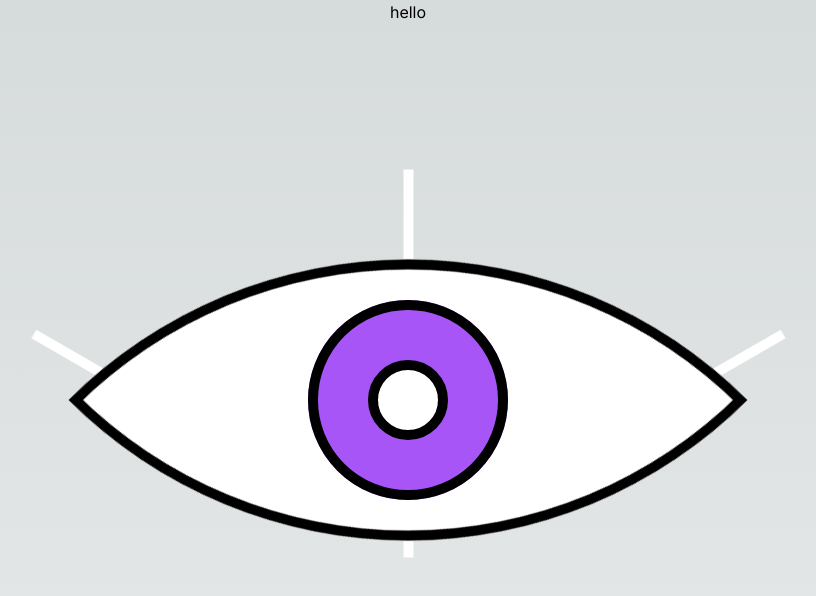
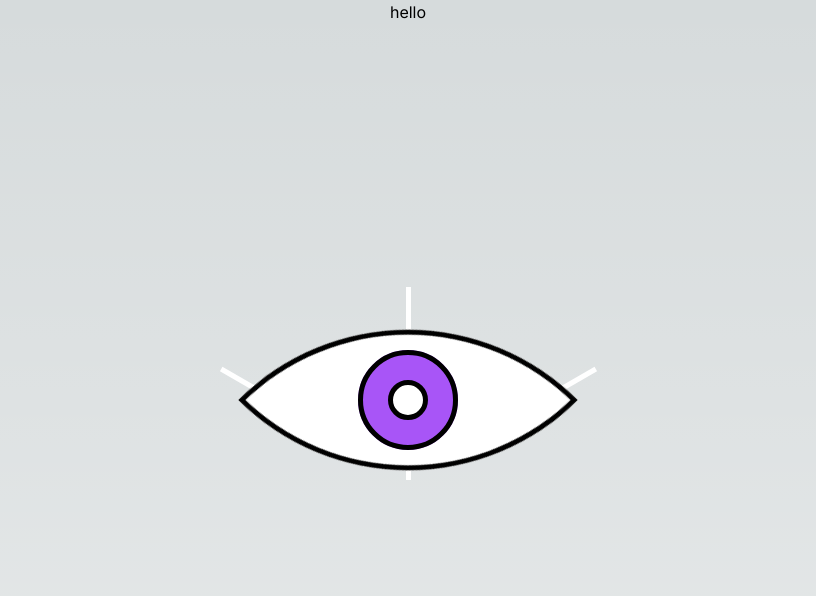
Before and after one commit to AmirHosseinRP/amirhosseinrp.github.io, a Next.js app: page / in a window 1280 px wide. Shown: the top 596 px of the page, without its empty margins (232-1048 px from the left). Built offline with nearby package versions, Linux system fonts and the light colour scheme.

Commit message:
feat: gsap added to the project and motion divs handled with it

```diff
--- a/package.json
+++ b/package.json
@@ -11,6 +11,7 @@
     "lint:format": "next lint --fix"
   },
   "dependencies": {
+    "gsap": "^3.12.2",
     "next": "13.5.4",
     "react": "^18",
     "react-dom": "^18",
--- a/src/ui/atoms/CursorMotionDiv/CursorMotionDiv.tsx
+++ b/src/ui/atoms/CursorMotionDiv/CursorMotionDiv.tsx
@@ -1,7 +1,8 @@
 import useCursorPosition from "@/shared/hooks/useCursorPosition";
 import useScrollAmount from "@/shared/hooks/useScrollAmount";
 import useWindowSize from "@/shared/hooks/useWindowSize";
-import { memo, useEffect, useLayoutEffect, useRef, useState, type HTMLAttributes } from "react";
+import gsap from "gsap";
+import { memo, useEffect, useState, type HTMLAttributes } from "react";
 
 type Props = HTMLAttributes<HTMLOrSVGElement> & {
   behavior: "fixed";
@@ -11,24 +12,10 @@ type Props = HTMLAttributes<HTMLOrSVGElement> & {
 function CursorMotionDiv(props: Props) {
   const { children, behavior, className, delay } = props;
   const [isStart, setIsStart] = useState(true);
-  const ref = useRef<HTMLDivElement>(null);
-
-  const [elementWidth, setElementWidth] = useState(0);
-  const [elementHeight, setElementHeight] = useState(0);
-
-  useLayoutEffect(() => {
-    if (ref.current) {
-      setElementWidth(ref.current.offsetWidth);
-      setElementHeight(ref.current.offsetHeight);
-    }
-  }, []);
 
   const cursorPosition = useCursorPosition();
   const windowSize = useWindowSize();
   const scrollAmount = useScrollAmount();
-
-  const cursorPercentageX = 100 / (windowSize.width / cursorPosition.x);
-  const cursorPercentageY = 100 / (windowSize.height / cursorPosition.y);
 
   useEffect(() => {
     if (cursorPosition.x !== 0 || cursorPosition.y !== 0) {
@@ -36,37 +23,26 @@ function CursorMotionDiv(props: Props) {
     }
   }, [cursorPosition]);
 
+  useEffect(() => {
+    if (!isStart) {
+      gsap.to(".cursor-motion-div", { x: cursorPosition.x, y: cursorPosition.y - scrollAmount, scale: 1 });
+    }
+  }, [cursorPosition]);
+
   const styles = {
     start: {
-      position: "fixed" as const,
-      backgroundColor: "red",
-      transform: `translate(${windowSize.width / 2}px, ${windowSize.height / 2}px) scale(10)`,
+      transform: `translate(${windowSize.width / 2}px, ${windowSize.height / 2}px) scale(5)`,
     },
     fixed: {
-      position: "fixed" as const,
-      transform: `translate(${cursorPosition.x}px, ${cursorPosition.y - scrollAmount}px)`,
       transitionTimingFunction: "ease-out",
       transitionDuration: `${delay}ms`,
     },
-    // attract: {
-    //   position: "absolute" as const,
-    //   top: `${cursorPercentageY}%`,
-    //   left: `${cursorPercentageX}%`,
-    //   transitionTimingFunction: "ease-out",
-    //   transitionDuration: "200ms",
-    // },
-    // scape: {
-    //   position: "fixed" as const,
-    //   transitionTimingFunction: "ease-out",
-    //   transitionDuration: "200ms",
-    // },
   };
 
   return (
     <div
-      ref={ref}
       style={!isStart ? styles[behavior] : styles.start}
-      className={`select-none flex justify-center items-center ${className}`}
+      className={`cursor-motion-div fixed select-none flex justify-center items-center ${className}`}
     >
       {children}
     </div>
--- a/src/ui/atoms/ScrollMotionDiv/ScrollMotionDiv.tsx
+++ b/src/ui/atoms/ScrollMotionDiv/ScrollMotionDiv.tsx
@@ -1,18 +1,15 @@
 import useScrollAmount from "@/shared/hooks/useScrollAmount";
-import { HTMLAttributes, memo } from "react";
+import gsap from "gsap";
+import { ReactNode, memo, useEffect } from "react";
 
-type Props = HTMLAttributes<HTMLOrSVGElement>;
+type Props = { children: ReactNode };
 function ScrollMotionDiv(props: Props) {
   const { children } = props;
   const scrollAmount = useScrollAmount();
-  return (
-    <div
-      style={{ position: "relative", transform: `translate(0,${scrollAmount + 400}px)` }}
-      className="duration-1000 ease-out"
-    >
-      {children}
-    </div>
-  );
+  useEffect(() => {
+    gsap.to(".scroll-motion-div", { y: scrollAmount });
+  }, [scrollAmount]);
+  return <div className="scroll-motion-div duration-500 ease-out relative top-[50vh]">{children}</div>;
 }
 
 export default memo(ScrollMotionDiv);
--- a/src/ui/molecules/CursorEye/CursorEye.tsx
+++ b/src/ui/molecules/CursorEye/CursorEye.tsx
@@ -1,37 +1,40 @@
 import CursorMotionDiv from "@/ui/atoms/CursorMotionDiv/CursorMotionDiv";
 import { memo } from "react";
+
+const duration = 50;
+const delay = 70;
 
 function CursorEye() {
   return (
     <>
-      <CursorMotionDiv behavior="fixed" className="z-50" delay={100}>
+      <CursorMotionDiv behavior="fixed" delay={duration} className="z-50">
         <div className="w-2 h-2 rounded-full absolute bg-white border-black border border-solid" />
       </CursorMotionDiv>
-      <CursorMotionDiv behavior="fixed" delay={250} className="z-40">
+      <CursorMotionDiv behavior="fixed" delay={duration + delay} className="z-40">
         <div className="w-2 h-2 rounded-full absolute bg-transparent border-white border border-solid" />
       </CursorMotionDiv>
-      <CursorMotionDiv behavior="fixed" className="z-40" delay={400}>
+      <CursorMotionDiv behavior="fixed" delay={duration + 2 * delay} className="z-40">
         <div className="w-5 h-5 rounded-full absolute bg-purple-500 border-black border border-solid" />
       </CursorMotionDiv>
-      <CursorMotionDiv behavior="fixed" delay={550} className="z-30">
+      <CursorMotionDiv behavior="fixed" delay={duration + 3 * delay} className="z-30">
         <div className="w-5 h-5 rounded-full absolute bg-transparent border-purple-500 border border-solid" />
       </CursorMotionDiv>
-      <CursorMotionDiv behavior="fixed" delay={700} className="z-20">
+      <CursorMotionDiv behavior="fixed" delay={duration + 4 * delay} className="z-20">
         <div className="w-12 h-12 rounded-tr-[100%] rounded-bl-[100%] -rotate-45 absolute bg-white border-black border border-solid" />
       </CursorMotionDiv>
-      <CursorMotionDiv behavior="fixed" delay={850} className="z-10">
+      <CursorMotionDiv behavior="fixed" delay={duration + 5 * delay} className="z-10">
         <div className="w-12 h-12 rounded-tr-[100%] rounded-bl-[100%] -rotate-45 absolute bg-black border-white border border-solid" />
       </CursorMotionDiv>
-      <CursorMotionDiv behavior="fixed" delay={1000}>
+      <CursorMotionDiv behavior="fixed" delay={duration + 6 * delay}>
         <div className="w-[1px] h-2 bg-white relative bottom-[5px] right-[34px] -rotate-[60deg]" />
       </CursorMotionDiv>
-      <CursorMotionDiv behavior="fixed" delay={1050}>
+      <CursorMotionDiv behavior="fixed" delay={duration + 7 * delay}>
         <div className="w-[1px] h-[9px] bg-white relative bottom-[19px]" />
       </CursorMotionDiv>
-      <CursorMotionDiv behavior="fixed" delay={1100}>
+      <CursorMotionDiv behavior="fixed" delay={duration + 8 * delay}>
         <div className="w-[1px] h-2 bg-white relative bottom-[5px] left-[34px] rotate-[60deg]" />
       </CursorMotionDiv>
-      <CursorMotionDiv behavior="fixed" delay={1150}>
+      <CursorMotionDiv behavior="fixed" delay={duration + 9 * delay}>
         <div className="w-[1px] h-[5px] bg-white relative top-[13px]" />
       </CursorMotionDiv>
     </>
```
Also changed, not shown: 1 other file (tests, documents, lock files or other folders).
